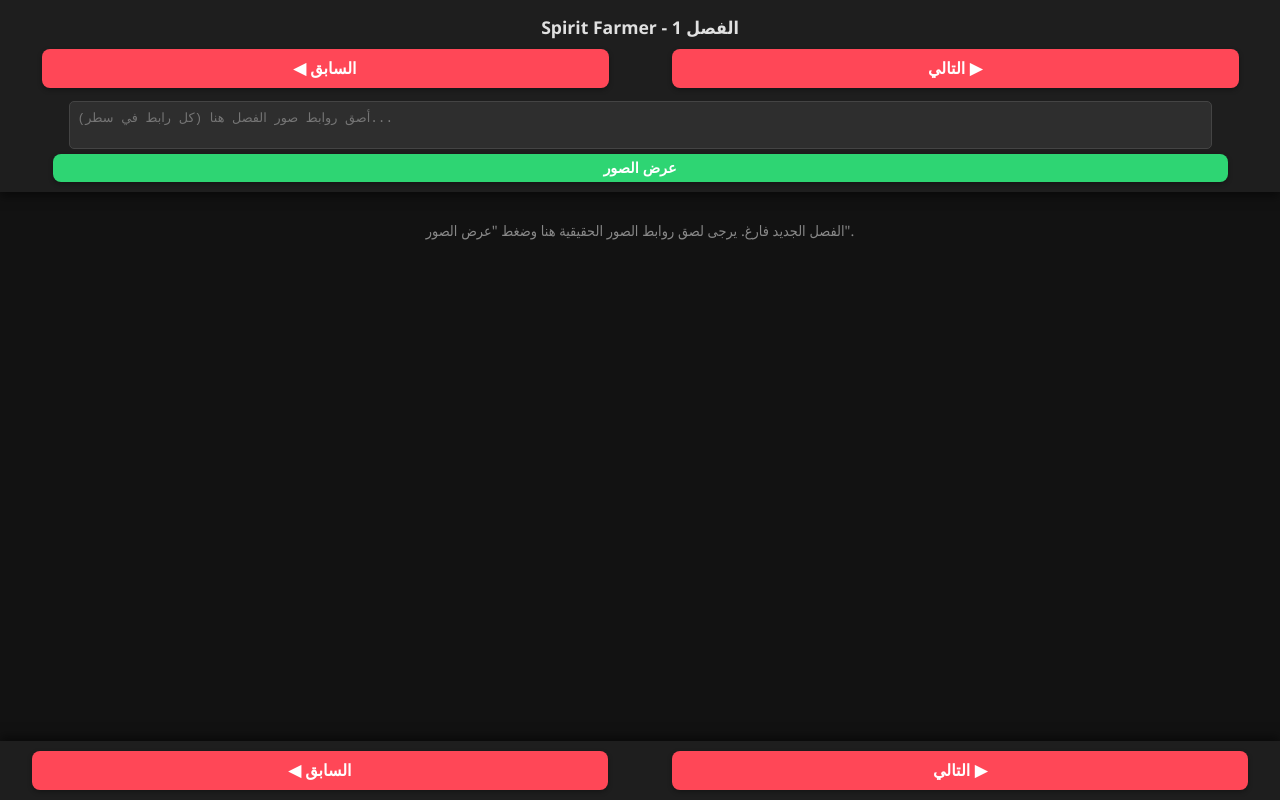
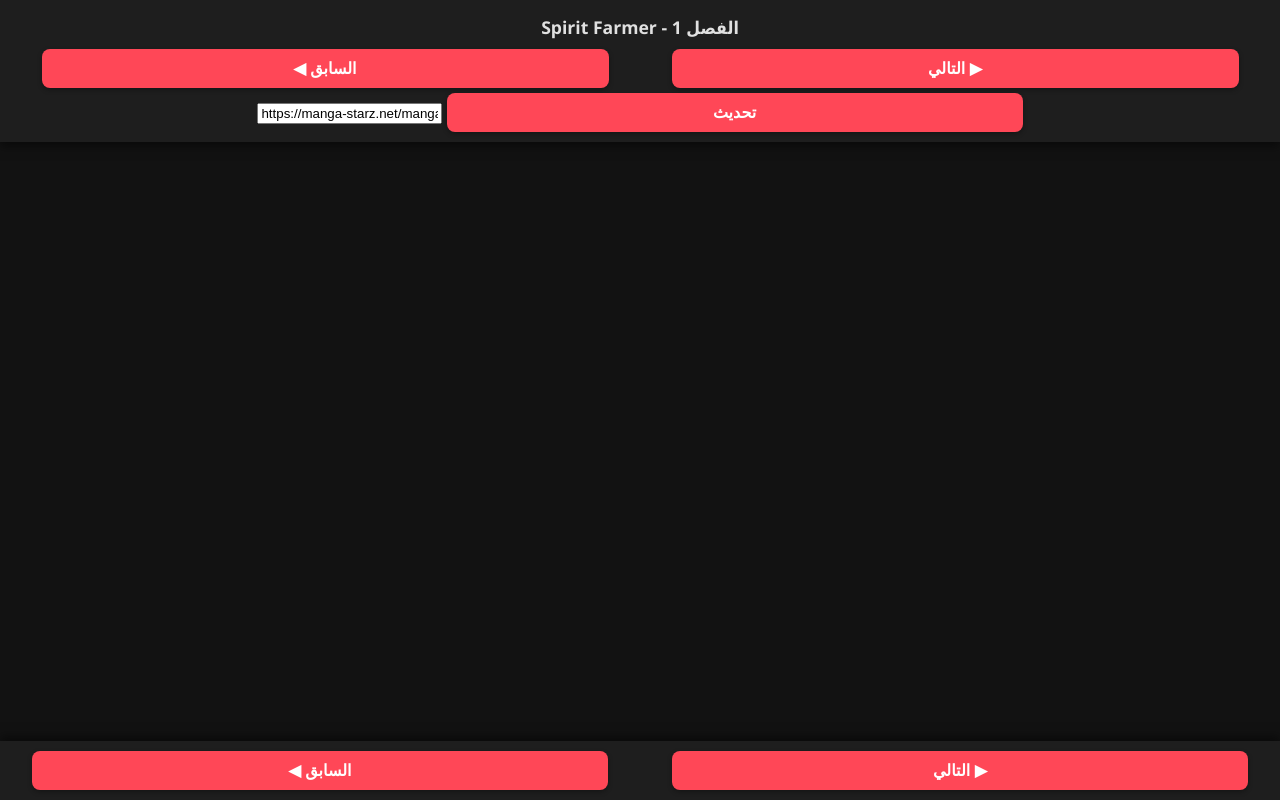
Before and after one commit to moodareno25/Manhua-1, a plain HTML site: page index.html in a window 1280 px wide. Drawn offline with Linux system fonts and the light colour scheme.

Commit message:
Refactor control panel and input area in index.html

```diff
--- a/index.html
+++ b/index.html
@@ -8,6 +8,7 @@
 </head>
 <body>
 
+    <!-- شريط التحكم العلوي -->
     <header class="control-panel">
         <h2 id="manga-title">Spirit Farmer - الفصل 1</h2>
 
@@ -16,16 +17,19 @@
             <button id="next-btn" onclick="changeChapter(1)">التالي ▶</button>
         </div>
 
-        <div class="input-area-advanced">
-            <textarea id="images-urls" placeholder="أصق روابط صور الفصل هنا (كل رابط في سطر)..." rows="2"></textarea>
-            <button onclick="loadManualImages()">عرض الصور</button>
+        <!-- خانة الرابط المباشر كما أردتها -->
+        <div class="input-area">
+            <input type="text" id="url-input" value="https://manga-starz.net/manga/spirit-farmer/1/" placeholder="أدخل رابط الفصل هنا">
+            <button onclick="loadNewBaseUrl()">تحديث</button>
         </div>
     </header>
 
+    <!-- حاوية عرض صور المانهوا كاملة العرض -->
     <main class="viewer-container" id="images-container">
-        <p class="notice">يرجى نسخ روابط الصور الخاصة بالفصل ولصقها في الصندوق العلوي، ثم اضغط "عرض الصور".</p>
+        <!-- الصور ستظهر هنا تلقائياً -->
     </main>
 
+    <!-- شريط تحكم سفلي -->
     <footer class="bottom-panel">
         <button onclick="changeChapter(-1)">◀ السابق</button>
         <button onclick="changeChapter(1)">التالي ▶</button>
```
